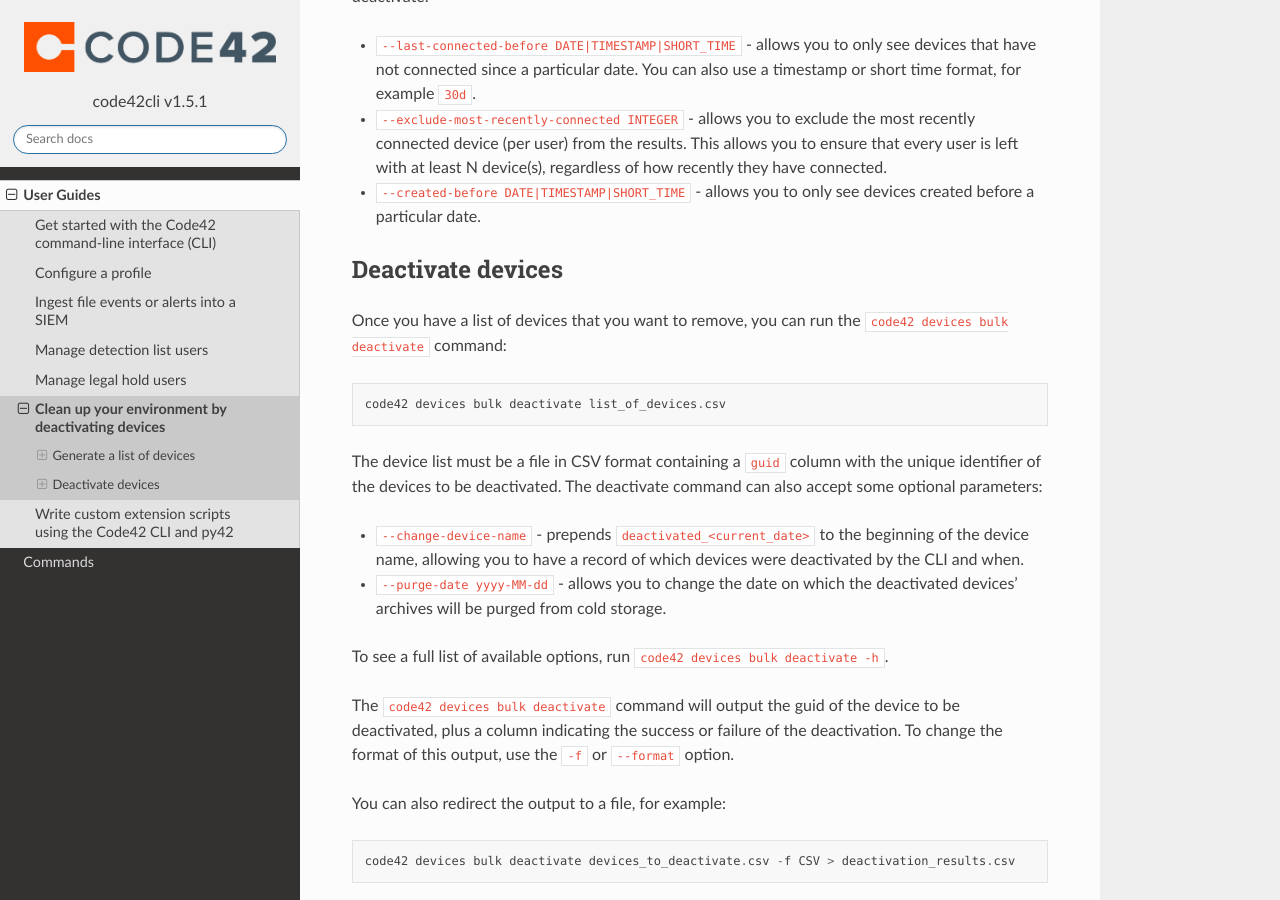
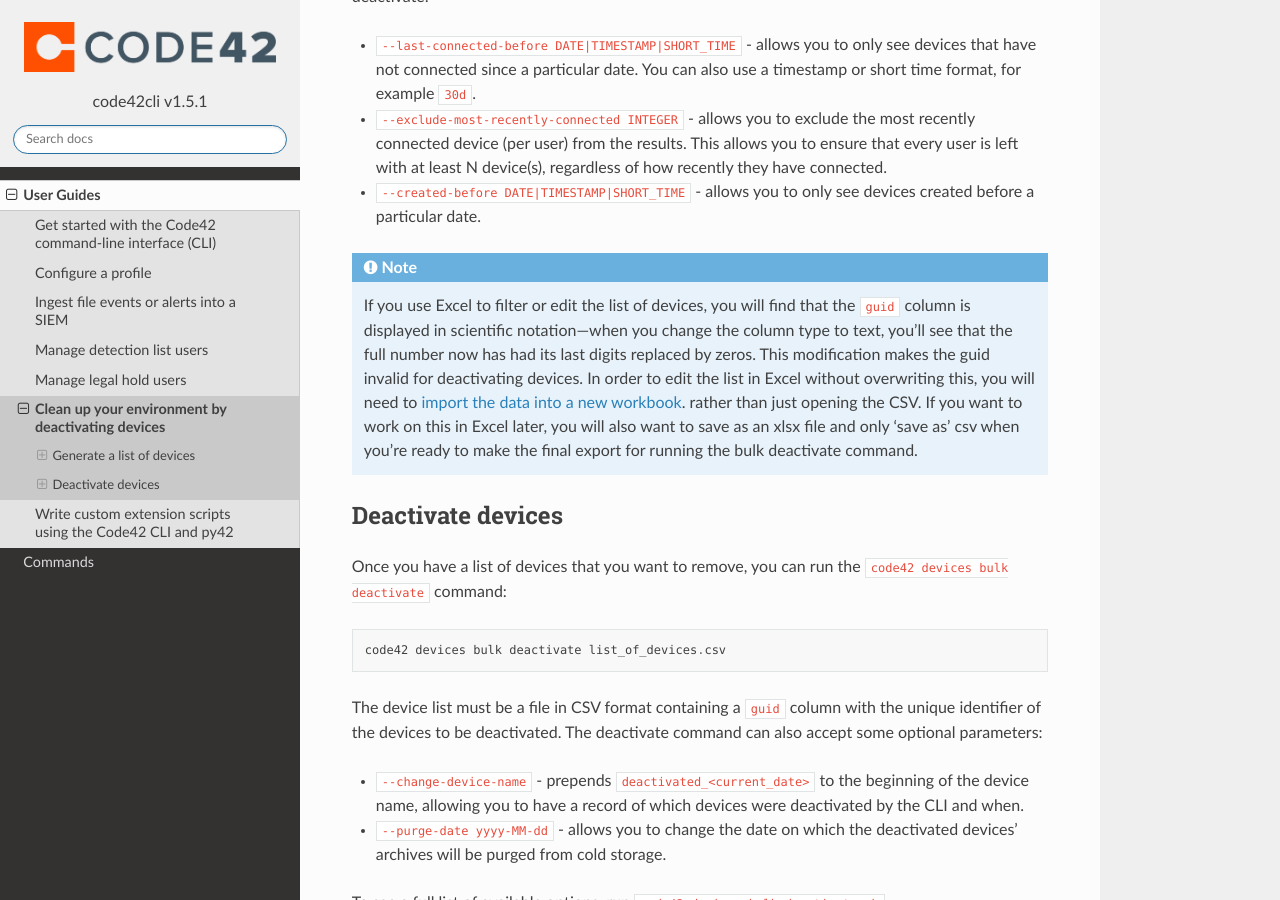
Before and after one commit to code42/code42cli, a Sphinx documentation site: the page built from docs/userguides/deactivatedevices.md, in a window 1280 px wide and 900 px high, scrolled down 813 px. Built offline with Sphinx 7.4.7 and the Read the Docs theme 2.0.0, drawn with Linux system fonts in a browser that asks for light colours.

Commit message:
Added note to deactivate devices user guide about working with the resulting CSV in Excel

````diff
--- a/docs/userguides/deactivatedevices.md
+++ b/docs/userguides/deactivatedevices.md
@@ -38,6 +38,9 @@
 * `--exclude-most-recently-connected INTEGER` - allows you to exclude the most recently connected device (per user) from the results. This allows you to ensure that every user is left with at least N device(s), regardless of how recently they have connected.
 * `--created-before DATE|TIMESTAMP|SHORT_TIME` - allows you to only see devices created before a particular date.
 
+```eval_rst
+.. note:: If you use Excel to filter or edit the list of devices, you will find that the ``guid`` column is displayed in scientific notation—when you change the column type to text, you'll see that the full number now has had its last digits replaced by zeros. This modification makes the guid invalid for deactivating devices. In order to edit the list in Excel without overwriting this, you will need to `import the data into a new workbook <https://support.microsoft.com/en-us/office/keeping-leading-zeros-and-large-numbers-1bf7b935-36e1-4985-842f-5dfa51f85fe7>`_. rather than just opening the CSV. If you want to work on this in Excel later, you will also want to save as an xlsx file and only 'save as' csv when you're ready to make the final export for running the bulk deactivate command.
+```
 ## Deactivate devices
 
 Once you have a list of devices that you want to remove, you can
````
